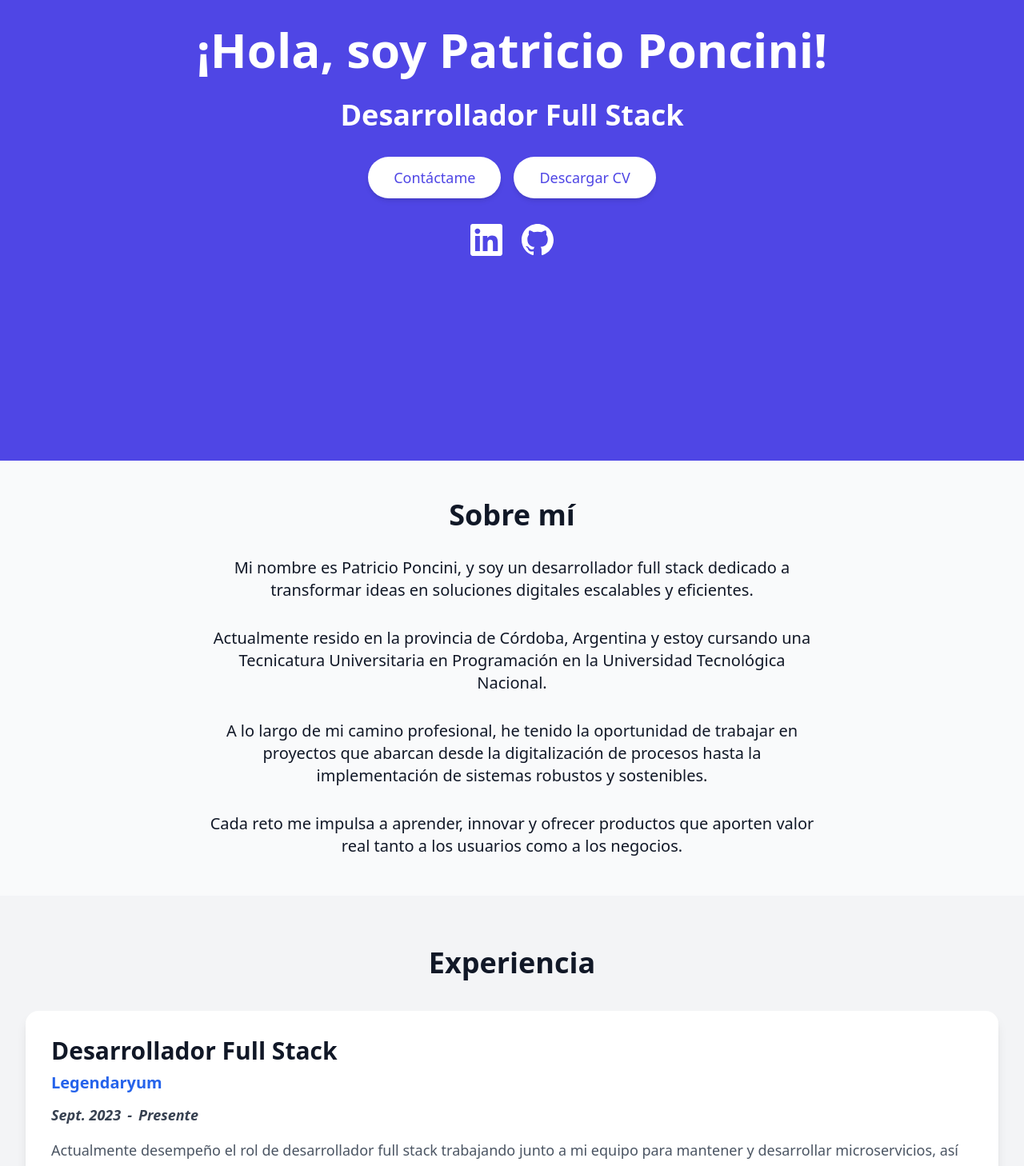
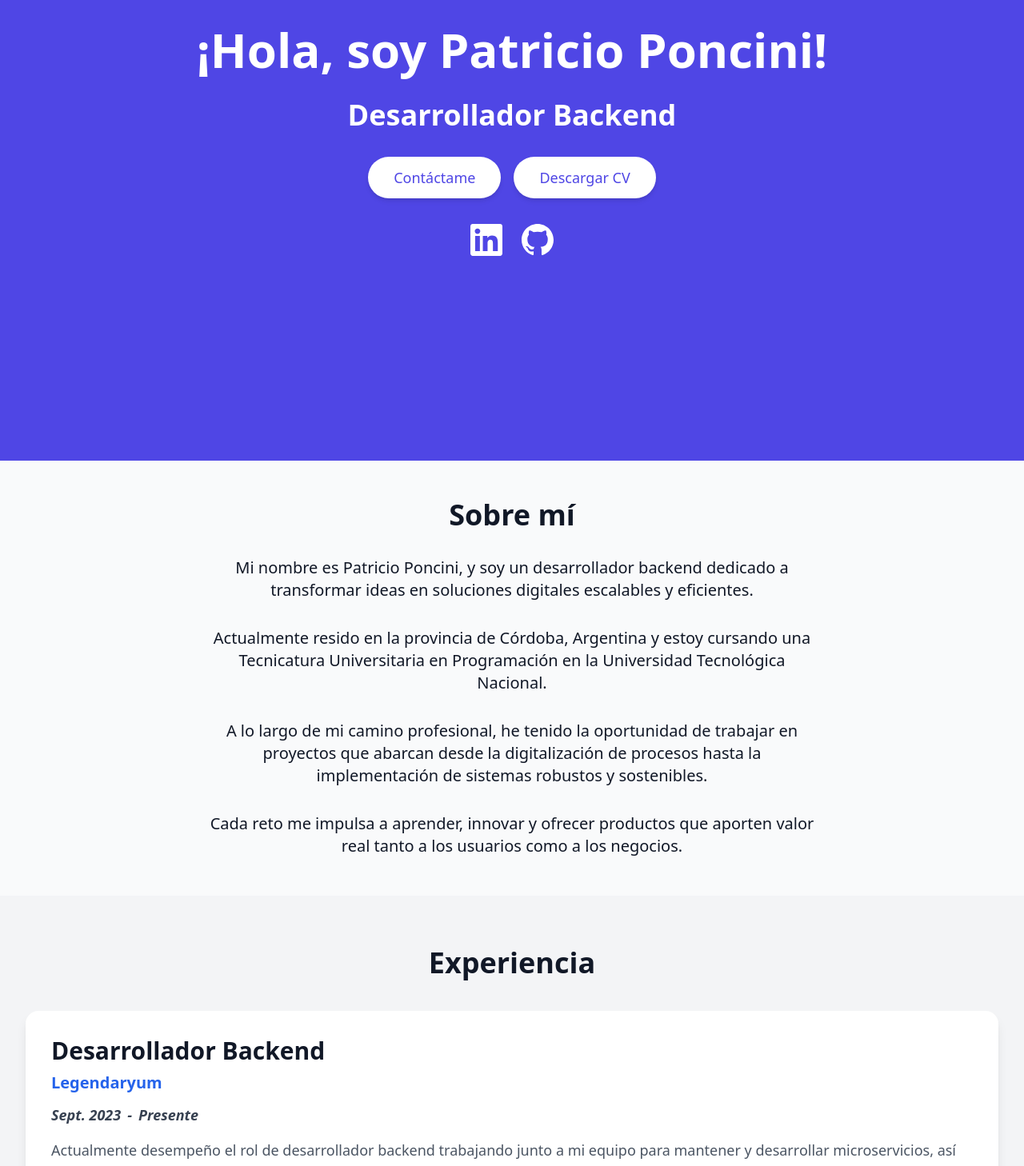
Before and after one commit to PatricioPoncini/portfolio, a Vue app: page / in a window 1280 px wide. Shown: the part 300-1758 px from the top of the page at 80% size. Built offline with nearby package versions, Linux system fonts and the light colour scheme.

Commit message:
feat: change titles

```diff
--- a/src/components/AboutMe.vue
+++ b/src/components/AboutMe.vue
@@ -3,7 +3,7 @@
     <div class="flex flex-col items-center justify-center gap-8">
       <h1 class="text-gray-900 text-4xl font-bold text-center">Sobre mí</h1>
       <p class="text-gray-900 text-base sm:text-lg md:text-xl max-w-3xl text-center">
-        Mi nombre es Patricio Poncini, y soy un desarrollador full stack dedicado a transformar ideas en soluciones digitales escalables y eficientes.
+        Mi nombre es Patricio Poncini, y soy un desarrollador backend dedicado a transformar ideas en soluciones digitales escalables y eficientes.
       </p>
       <p class="text-gray-900 text-base sm:text-lg md:text-xl max-w-3xl text-center">
         Actualmente resido en la provincia de Córdoba, Argentina y estoy cursando una Tecnicatura Universitaria en Programación en la Universidad Tecnológica Nacional.
--- a/src/components/Experience.vue
+++ b/src/components/Experience.vue
@@ -8,8 +8,8 @@ const experiences = ref<Experience[]>([]);
 onMounted(() => {
   experiences.value = [
     {
-      title: "Desarrollador Full Stack",
-      mainDescription: "Actualmente desempeño el rol de desarrollador full stack trabajando junto a mi equipo para mantener y desarrollar microservicios, así como en la creación del frontend, tanto para las vistas principales como para las interfaces internas de gestión.",
+      title: "Desarrollador Backend",
+      mainDescription: "Actualmente desempeño el rol de desarrollador backend trabajando junto a mi equipo para mantener y desarrollar microservicios, así como en la creación del frontend, tanto para las vistas principales como para las interfaces internas de gestión.",
       secondDescription: "Desde que comencé adquirí conocimientos sólidos en patrones de diseño como Saga para la coordinación y optimización de servicios distribuidos, mejorando la eficiencia y resiliencia de las soluciones implementadas.  También exploré el uso de encolamiento de mensajes, la implementación de llamadas gRPC, y la integración de bases de datos tanto SQL como NoSQL, lo que amplió mi comprensión de arquitecturas modernas. Además, perfeccioné mis habilidades técnicas en los lenguajes de programación utilizados, elevando la calidad y el rendimiento del código.",
       startDate: "Sept. 2023",
       endDate: "Presente",
@@ -17,8 +17,8 @@ onMounted(() => {
       technologies: ["TypeScript", "Node.js", "Express.js", "Go", "Gin", "Rust", "PostgreSQL", "MongoDB", "Redis", "Vue", "HTML", "CSS", "TailwindCSS"]
     },
     {
-      title: "Desarrollador Full Stack",
-      mainDescription: "Durante mi tiempo en esta empresa, desempeñé el rol de desarrollador full stack, donde tuve mi primer acercamiento al mundo laboral. Junto con el equipo de trabajo, desarrollamos un proyecto completo desde sus inicios, lo que me permitió aprender significativamente sobre backend y frontend.",
+      title: "Desarrollador Backend",
+      mainDescription: "Durante mi tiempo en esta empresa, desempeñé el rol de desarrollador backend, donde tuve mi primer acercamiento al mundo laboral. Junto con el equipo de trabajo, desarrollamos un proyecto completo desde sus inicios, lo que me permitió aprender significativamente sobre backend y frontend.",
       secondDescription: "Mi principal objetivo fue diseñar e implementar un sistema robusto y escalable para una oficina virtual, enfocado en digitalizar y simplificar la gestión de trámites. Gracias a este proyecto, eliminamos la necesidad de atención presencial, logrando que el proceso fuera completamente virtual, eficiente y fácil de usar.",
       startDate: "Sept. 2022",
       endDate: "Sept. 2023",
--- a/src/components/Hero.vue
+++ b/src/components/Hero.vue
@@ -5,7 +5,7 @@
         ¡Hola, soy Patricio Poncini!
       </h1>
       <h2 class="text-white text-2xl sm:text-3xl md:text-4xl font-semibold text-center">
-        Desarrollador Full Stack
+        Desarrollador Backend
       </h2>
       <div class="flex flex-col text-center sm:flex-row gap-4">
         <a
@@ -15,7 +15,8 @@
           Contáctame
         </a>
         <a
-            href="https://drive.usercontent.google.com/u/0/uc?id=16VA6A4jtB0eR0CIqnUX7hRdzakhyO3M-&export=download"
+            target="_blank"
+            href="https://drive.google.com/file/d/19jcvCYAJme_7Pm4477QkmFRgQAP_AEsV/view?usp=sharing"
             class="rounded-full text-center text-lg font-medium bg-white hover:bg-gray-200 text-indigo-600 px-8 py-3 transition-all duration-300 shadow-md hover:shadow-lg"
         >
           Descargar CV
```
